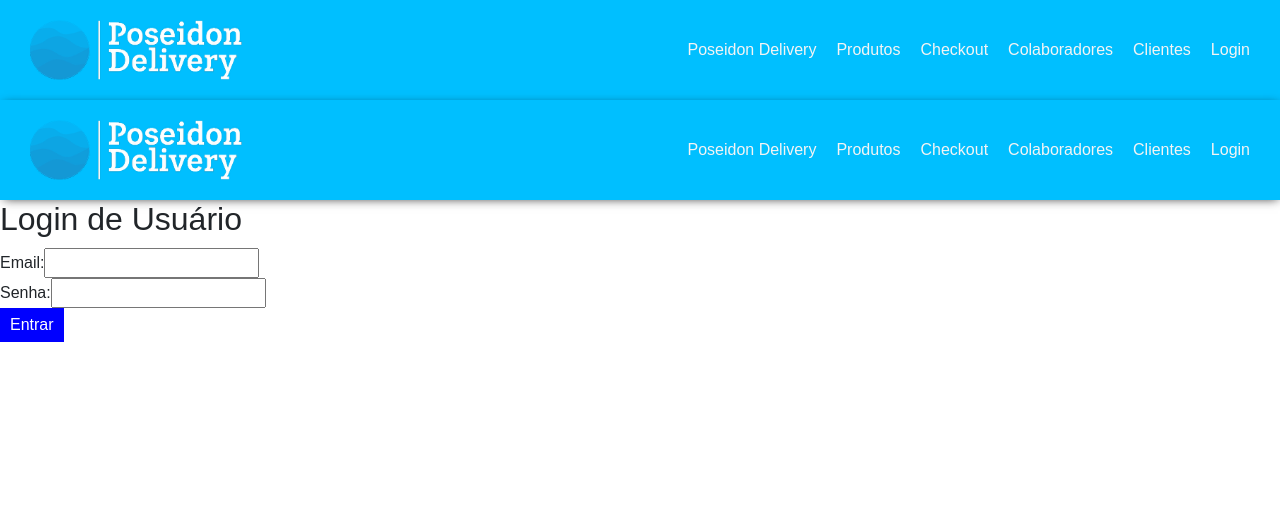
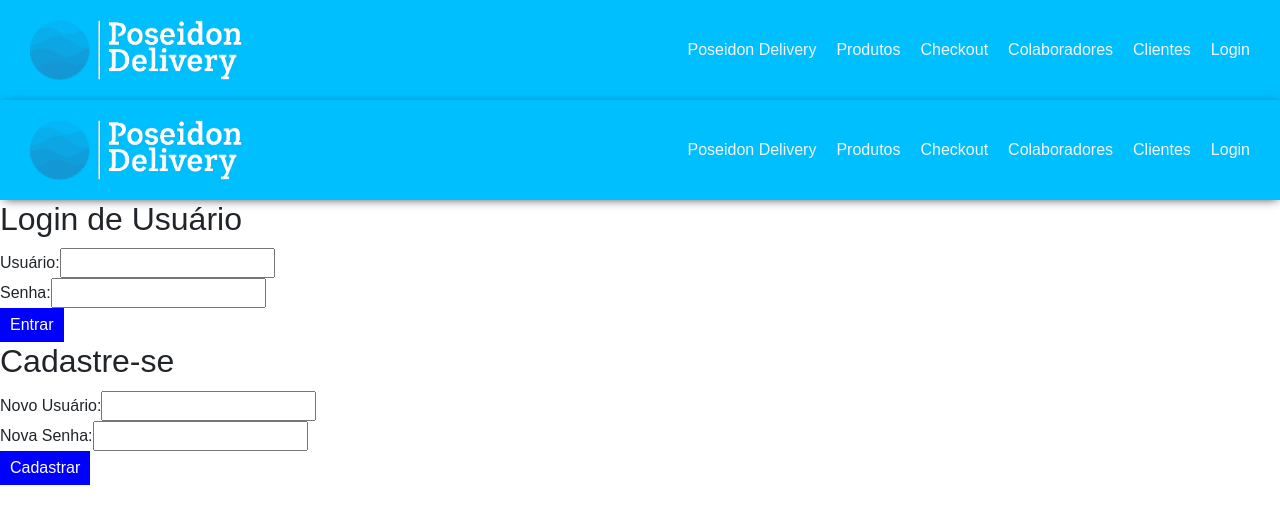
Before and after one commit to jcr04/ecommerce-agua-react, a React (Create React App) app: page /login/user in a window 1280 px wide. Shown: the top 524 px of the page. Built offline with nearby package versions, Linux system fonts and the light colour scheme.

Commit message:
add valiadation e localstorage

```diff
--- a/src/pages/UserLoginPage.js
+++ b/src/pages/UserLoginPage.js
@@ -1,47 +1,98 @@
-import React, { useState } from 'react';
+import React, { useContext, useState } from 'react';
+import { useHistory } from 'react-router-dom';
+import { UserContext } from '../UserContext';
 
 const UserLoginPage = () => {
-  const [email, setEmail] = useState('');
+  const history = useHistory();
+  const { login } = useContext(UserContext);
+
+  const [username, setUsername] = useState('');
   const [password, setPassword] = useState('');
+  const [newUsername, setNewUsername] = useState('');
+  const [newPassword, setNewPassword] = useState('');
 
-  const handleSubmit = (event) => {
+  const handleLogin = (event) => {
     event.preventDefault();
 
-    // Lógica de autenticação do usuário aqui
-    // ...
+    // Realize a validação dos dados de login
+    if (username.trim() !== '' && password.trim() !== '') {
+      const userData = {
+        username,
+        password,
+      };
 
-    // Limpar campos de entrada após o envio
-    setEmail('');
-    setPassword('');
+      login(userData);
+      history.push('/');
+    } else {
+      alert('Por favor, preencha todos os campos');
+    }
+  };
+
+  const handleUsernameChange = (event) => {
+    setUsername(event.target.value);
+  };
+
+  const handlePasswordChange = (event) => {
+    setPassword(event.target.value);
+  };
+
+  const handleNewUsernameChange = (event) => {
+    setNewUsername(event.target.value);
+  };
+
+  const handleNewPasswordChange = (event) => {
+    setNewPassword(event.target.value);
+  };
+
+  const handleRegistration = (event) => {
+    event.preventDefault();
+
+    // Realize a validação dos dados de cadastro
+    if (newUsername.trim() !== '' && newPassword.trim() !== '') {
+      // Adicione a lógica para salvar os dados do novo usuário no backend
+      // Por exemplo, você pode fazer uma requisição POST para uma rota de cadastro no seu backend
+
+      // Em seguida, redirecione o usuário para a página de login
+      history.push('/login/user');
+    } else {
+      alert('Por favor, preencha todos os campos');
+    }
   };
 
   return (
     <div>
       <h2>Login de Usuário</h2>
-      <form onSubmit={handleSubmit}>
+      <form onSubmit={handleLogin}>
         <div>
           <label>
-            Email:
-            <input
-              type="email"
-              value={email}
-              onChange={(event) => setEmail(event.target.value)}
-              required
-            />
+            Usuário:
+            <input type="text" value={username} onChange={handleUsernameChange} />
           </label>
         </div>
         <div>
           <label>
             Senha:
-            <input
-              type="password"
-              value={password}
-              onChange={(event) => setPassword(event.target.value)}
-              required
-            />
+            <input type="password" value={password} onChange={handlePasswordChange} />
           </label>
         </div>
         <button type="submit">Entrar</button>
+      </form>
+
+      <h2>Cadastre-se</h2>
+      <form onSubmit={handleRegistration}>
+        <div>
+          <label>
+            Novo Usuário:
+            <input type="text" value={newUsername} onChange={handleNewUsernameChange} />
+          </label>
+        </div>
+        <div>
+          <label>
+            Nova Senha:
+            <input type="password" value={newPassword} onChange={handleNewPasswordChange} />
+          </label>
+        </div>
+        <button type="submit">Cadastrar</button>
       </form>
     </div>
   );
```
